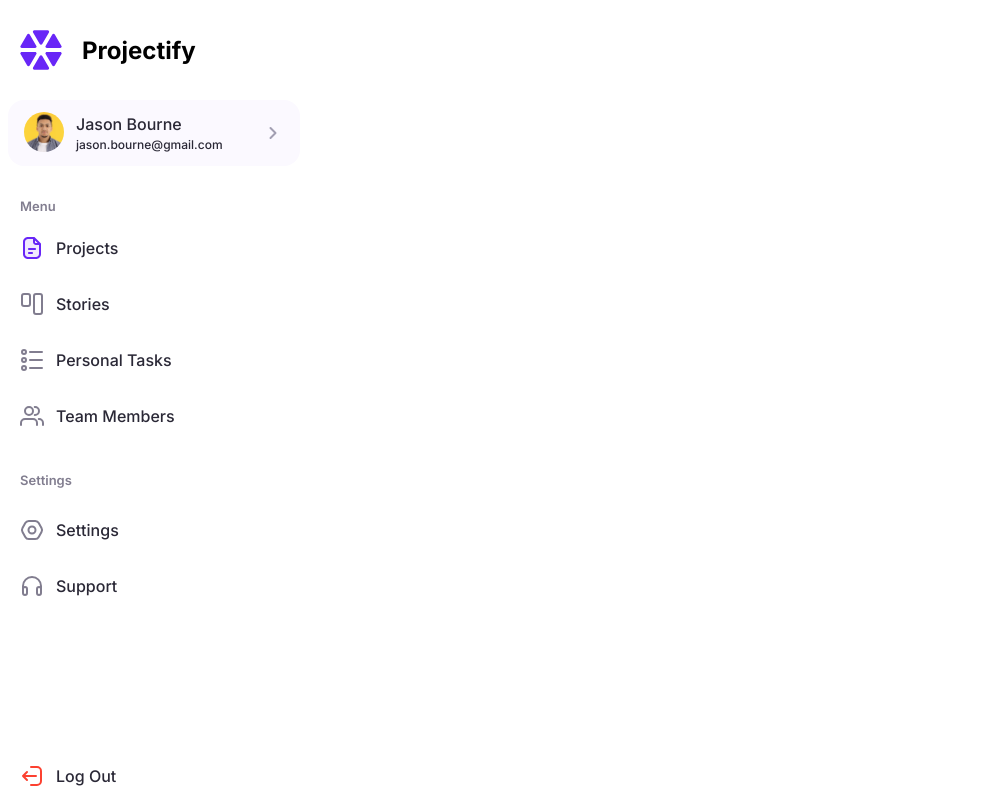
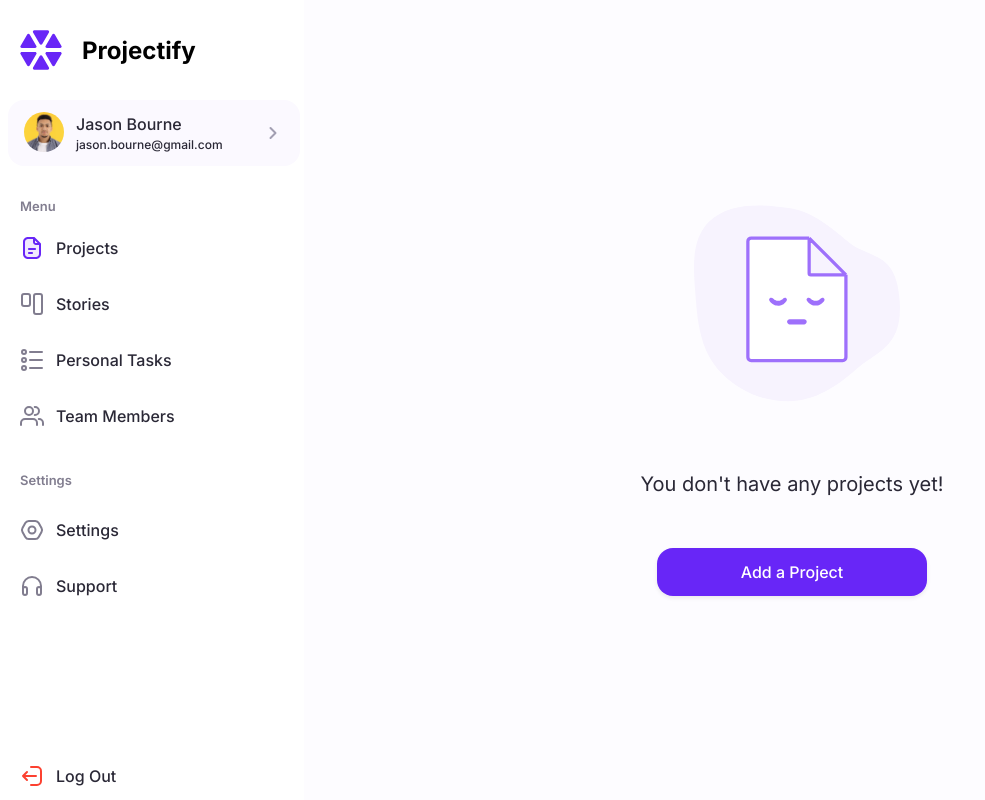
Before and after one commit to kulievtech/projectify-app-ui, a React (Create React App) app: page / in a window 1280 px wide. Shown: the whole page, without its empty margins (0-985 px from the left). Built offline with nearby package versions, Linux system fonts and the light colour scheme.

Commit message:
connect sidebar to mainlayout

```diff
--- a/src/App.tsx
+++ b/src/App.tsx
@@ -1,7 +1,12 @@
-import { Sidebar } from "./design-system";
+import { Projects } from "./pages";
+import { MainLayout } from "./pages/components";
 
 const App = () => {
-    return <Sidebar />;
+    return (
+        <MainLayout>
+            <Projects />
+        </MainLayout>
+    );
 };
 
 export { App };
--- a/src/pages/components/main-layout/MainLayout.tsx
+++ b/src/pages/components/main-layout/MainLayout.tsx
@@ -1,5 +1,6 @@
 import { FC, ReactNode } from "react";
 import "./MainLayout.css";
+import { Sidebar } from "../../../design-system/Sidebar";
 
 type MainLayoutProps = {
     children: ReactNode;
@@ -8,7 +9,9 @@ type MainLayoutProps = {
 const MainLayout: FC<MainLayoutProps> = ({ children }) => {
     return (
         <main className="main-wrapper">
-            <section className="sidebar"></section>
+            <section className="sidebar-content">
+                <Sidebar />
+            </section>
             <section className="main-content">{children}</section>
         </main>
     );
--- a/src/pages/default-pages/personal-tasks/PersonalTasks.tsx
+++ b/src/pages/default-pages/personal-tasks/PersonalTasks.tsx
@@ -24,7 +24,7 @@ const personalTasks = [
 
 const PersonalTasks = () => {
     return (
-        <MainLayout>
+        <>
             {personalTasks ? (
                 <DefaultPageWrapper
                     imagePath={image}
@@ -34,7 +34,7 @@ const PersonalTasks = () => {
             ) : (
                 "Hello"
             )}
-        </MainLayout>
+        </>
     );
 };
 
--- a/src/pages/default-pages/projects/Projects.tsx
+++ b/src/pages/default-pages/projects/Projects.tsx
@@ -24,7 +24,7 @@ const projects = [
 
 const Projects = () => {
     return (
-        <MainLayout>
+        <>
             {projects ? (
                 <DefaultPageWrapper
                     imagePath={image}
@@ -34,7 +34,7 @@ const Projects = () => {
             ) : (
                 "Hello"
             )}
-        </MainLayout>
+        </>
     );
 };
 
--- a/src/pages/default-pages/stories/Stories.tsx
+++ b/src/pages/default-pages/stories/Stories.tsx
@@ -24,7 +24,7 @@ const stories = [
 
 const Stories = () => {
     return (
-        <MainLayout>
+        <>
             {stories ? (
                 <DefaultPageWrapper
                     imagePath={image}
@@ -34,7 +34,7 @@ const Stories = () => {
             ) : (
                 "Hello"
             )}
-        </MainLayout>
+        </>
     );
 };
 
--- a/src/pages/default-pages/team-members/TeamMembers.tsx
+++ b/src/pages/default-pages/team-members/TeamMembers.tsx
@@ -24,7 +24,7 @@ const teamMembers = [
 
 const TeamMembers = () => {
     return (
-        <MainLayout>
+        <>
             {teamMembers ? (
                 <DefaultPageWrapper
                     imagePath={image}
@@ -34,7 +34,7 @@ const TeamMembers = () => {
             ) : (
                 "Hello"
             )}
-        </MainLayout>
+        </>
     );
 };
 
```
